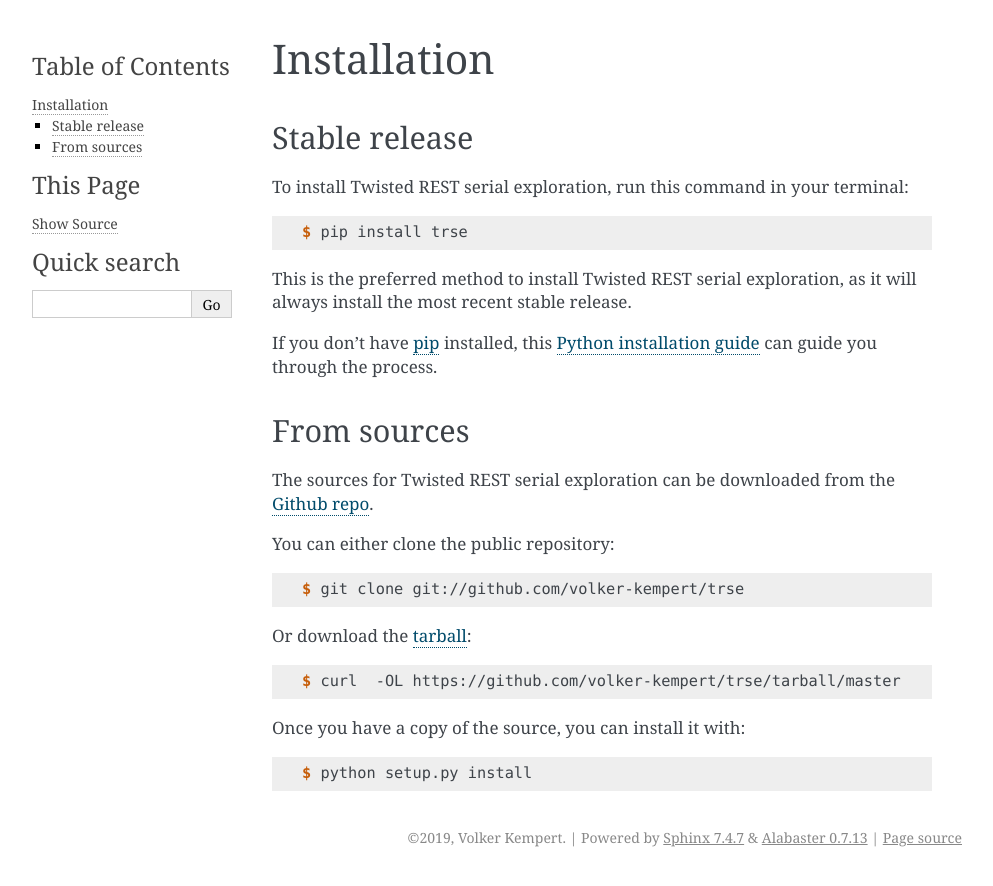
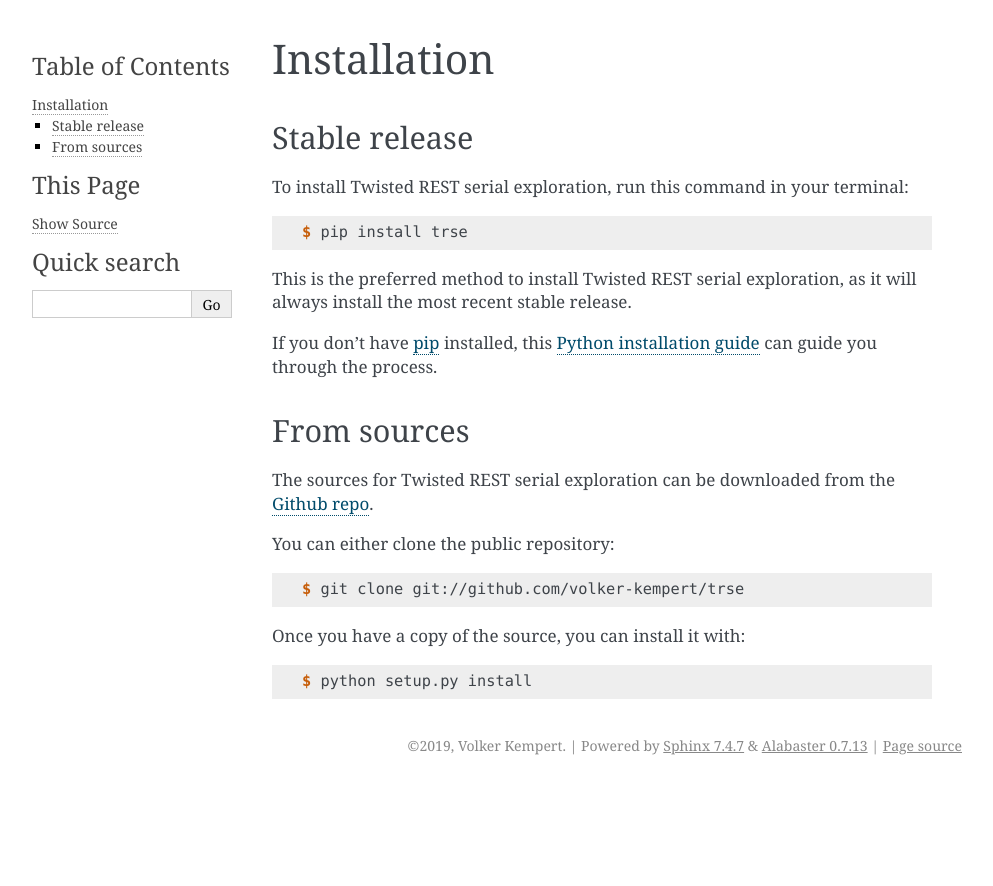
Before and after one commit to volker-kempert/trse, a Sphinx documentation site: the page built from docs/installation.rst, in a window 1280 px wide. Shown: the top 886 px of the page, without its empty margins (148-1141 px from the left). Built offline with Sphinx 7.4.7, drawn with Linux system fonts in a browser that asks for light colours; pages that are not in the unit, such as notebooks, are missing from menus.

Commit message:
Remove tarball from install

```diff
--- a/docs/installation.rst
+++ b/docs/installation.rst
@@ -34,11 +34,6 @@
 
     $ git clone git://github.com/volker-kempert/trse
 
-Or download the `tarball`_:
-
-.. code-block:: console
-
-    $ curl  -OL https://github.com/volker-kempert/trse/tarball/master
 
 Once you have a copy of the source, you can install it with:
 
@@ -48,4 +43,3 @@
 
 
 .. _Github repo: https://github.com/volker-kempert/trse
-.. _tarball: https://github.com/volker-kempert/trse/tarball/master
```
